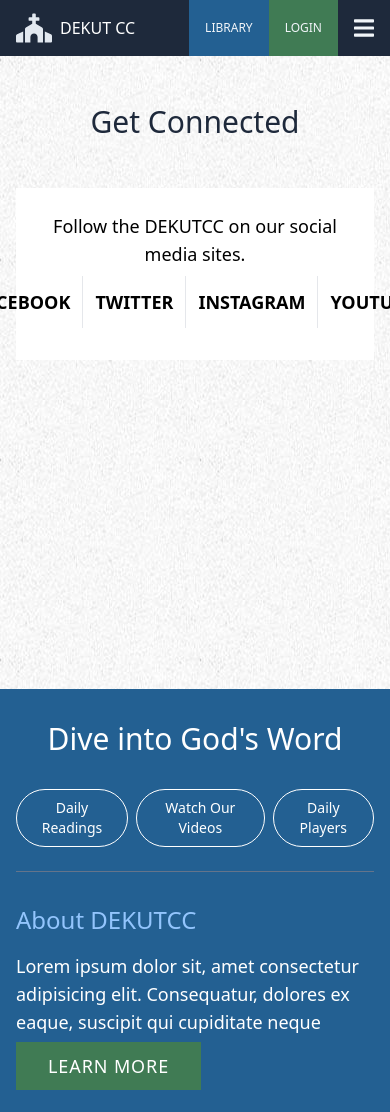
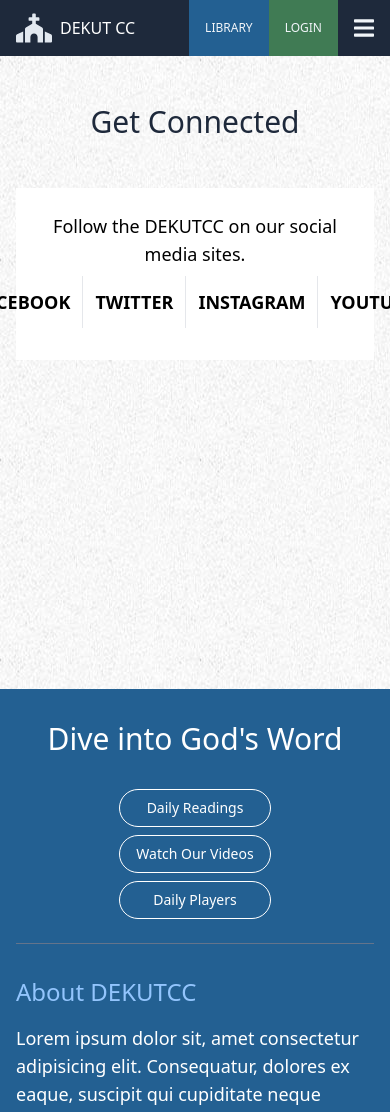
Before and after one commit to marville001/caweb-new, a React (Create React App) app: page /get-connected in a window 390 px wide. Shown: the top 1112 px of the page. Built offline with nearby package versions, Linux system fonts and the light colour scheme.

Commit message:
update footer

```diff
--- a/src/components/Footer.jsx
+++ b/src/components/Footer.jsx
@@ -8,7 +8,7 @@
       <div className="container">
         <div className="flex flex-col items-center pb-6">
           <h2 className="text-3xl text-white my-4">Dive into God's Word</h2>
-          <div className="flex gap-2 mt-4">
+          <div className="flex flex-col sm:flex-row gap-2 mt-4">
             <button className="rounded-full text-sm text-white hover:bg-white hover:text-dodge-blue px-4 py-2 border border-white">
               Daily Readings
             </button>
```
